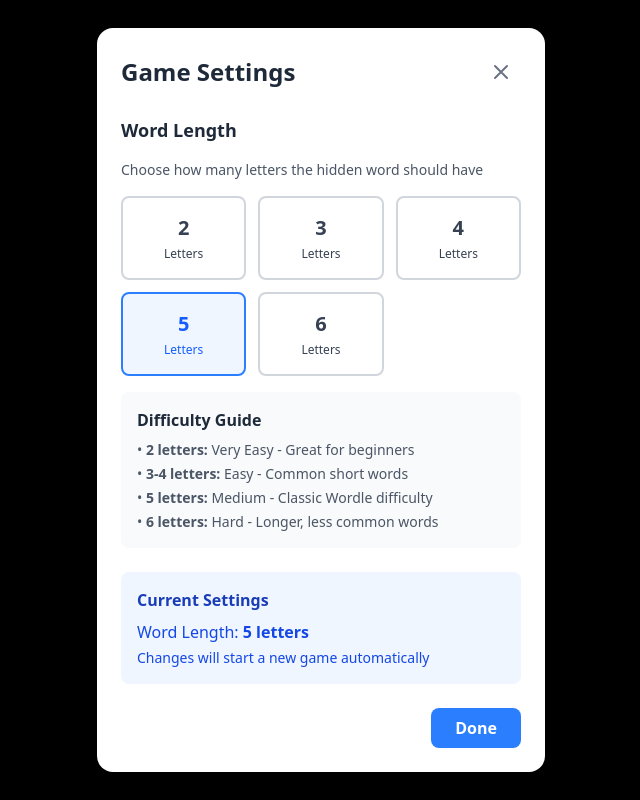
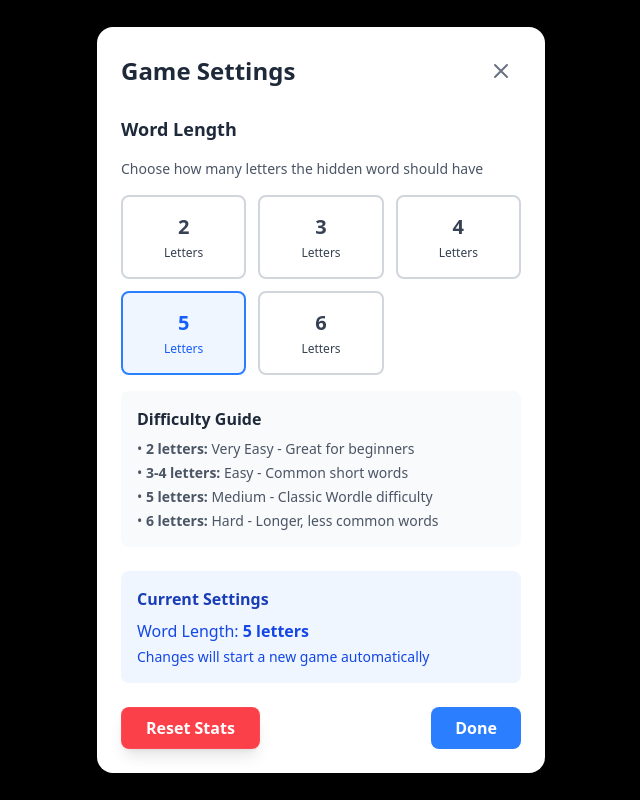
Before and after one commit to surajkj/wordle-clone, a React (Vite) app: page / in a window 1280 px wide. Both pictures are taken after a click on the button "Settings". Shown: the top 800 px of the page, without its empty margins (319-959 px from the left). Built offline with nearby package versions, Linux system fonts and the light colour scheme.

Commit message:
Add basic stats

```diff
--- a/src/components/Navbar.jsx
+++ b/src/components/Navbar.jsx
@@ -14,6 +14,10 @@ export default function Navbar({ onOpenSettings }) {
     const toggleMenu = () => {
         setIsMenuOpen(!isMenuOpen);
     };
+
+    const setGameStats = () => {
+
+    }
 
     const isActive = (path) => location.pathname === path;
 
@@ -163,6 +167,7 @@ export default function Navbar({ onOpenSettings }) {
                 <SettingsModal
                     isOpen={showSettings}
                     onClose={() => setShowSettings(false)}
+                    setGameStats={setGameStats}
                 />
             </div>
         </nav>
--- a/src/components/SettingsModal.jsx
+++ b/src/components/SettingsModal.jsx
@@ -1,12 +1,18 @@
 import { useSettings } from '../contexts/SettingsContext';
 
-export default function SettingsModal({ isOpen, onClose }) {
+export default function SettingsModal({ isOpen, onClose, setGameStats }) {
     const { wordLength, setWordLength } = useSettings();
 
     if (!isOpen) return null;
 
     const handleLengthChange = (length) => {
         setWordLength(length);
+    };
+
+  const resetStats = () => {
+    const resetStats = { won: 0, lost: 0 };
+    setGameStats(resetStats);
+    localStorage.setItem('gameStats', JSON.stringify(resetStats));
   };
 
     return (
@@ -84,8 +90,15 @@ export default function SettingsModal({ isOpen, onClose }) {
                         </p>
                     </div>
 
+
                     {/* Close Button */}
-                    <div className="mt-6 flex justify-end">
+                  <div className="mt-6 flex justify-between">
+                    <button
+                      onClick={resetStats}
+                      className="bg-red-500/90 hover:bg-red-600/90 active:bg-red-700/90 dark:bg-red-600/90 dark:hover:bg-red-700/90 dark:active:bg-red-800/90 text-white font-semibold py-2 px-6 rounded-lg backdrop-blur-sm transition-all duration-200 border border-red-400/30 hover:border-red-300/50 hover:scale-105 active:scale-95 shadow-lg hover:shadow-xl"
+                    >
+                      Reset Stats
+                    </button>
                     <button
                       onClick={onClose}
                       className="bg-blue-500 hover:bg-blue-600 dark:bg-blue-600 dark:hover:bg-blue-700 text-white font-semibold py-2 px-6 rounded-lg transition-colors duration-200"
--- a/src/pages/GamePage.jsx
+++ b/src/pages/GamePage.jsx
@@ -20,10 +20,24 @@ export default function GamePage() {
 
     const [showModal, setShowModal] = useState(false);
     const [showSettings, setShowSettings] = useState(false);
+    const [gameStats, setGameStats] = useState(() => {
+        // Load from localStorage on initial render
+        const savedStats = localStorage.getItem('gameStats');
+        return savedStats ? JSON.parse(savedStats) : { won: 0, lost: 0 };
+    });
+
 
     useEffect(() => {
         if (gameStatus === 'won' || gameStatus === 'lost') {
-            setTimeout(() => setShowModal(true), 1500);
+            const newStats = {
+                ...gameStats,
+                [gameStatus]: gameStats[gameStatus] + 1
+            };
+
+            setGameStats(newStats);
+            localStorage.setItem('gameStats', JSON.stringify(newStats));
+
+            setTimeout(() => setShowModal(true), 100);
         }
     }, [gameStatus]);
 
@@ -68,7 +82,16 @@ export default function GamePage() {
                   </div>
                   <div className="bg-white dark:bg-gray-800 rounded-lg p-3 shadow-sm transition-colors duration-300">
                       <p className="text-sm text-gray-600 dark:text-gray-300">Status</p>
-                <p className="text-xl font-bold text-green-600 dark:text-green-400 capitalize">{gameStatus}</p>
+                      <p className={`text-xl font-bold ${gameStatus === 'lost' ? 'text-red-600 dark:text-red-400' : 'text-green-600 dark:text-green-400'} capitalize`}>
+                          {gameStatus}
+                      </p></div>
+                  <div className="bg-white dark:bg-gray-800 rounded-lg p-3 shadow-sm transition-colors duration-300">
+                      <p className="text-sm text-gray-600 dark:text-gray-300">Win</p>
+                      <p className="text-xl font-bold text-blue-600 dark:text-blue-400">{gameStats.won}</p>
+                  </div>
+                  <div className="bg-white dark:bg-gray-800 rounded-lg p-3 shadow-sm transition-colors duration-300">
+                      <p className="text-sm text-gray-600 dark:text-gray-300">Lost</p>
+                      <p className="text-xl font-bold text-red-600 dark:text-red-400">{gameStats.lost}</p>
                   </div>
                   {/*<div className="bg-white dark:bg-gray-800 rounded-lg p-3 shadow-sm transition-colors duration-300">*/}
                   {/*    <p className="text-sm text-gray-600 dark:text-gray-300">Length</p>*/}
@@ -123,6 +146,7 @@ export default function GamePage() {
           <SettingsModal
             isOpen={showSettings}
             onClose={() => setShowSettings(false)}
+            setGameStats={setGameStats}
           />
         </>
     );
```
Lines whose indentation alone changed are shown as unchanged.
